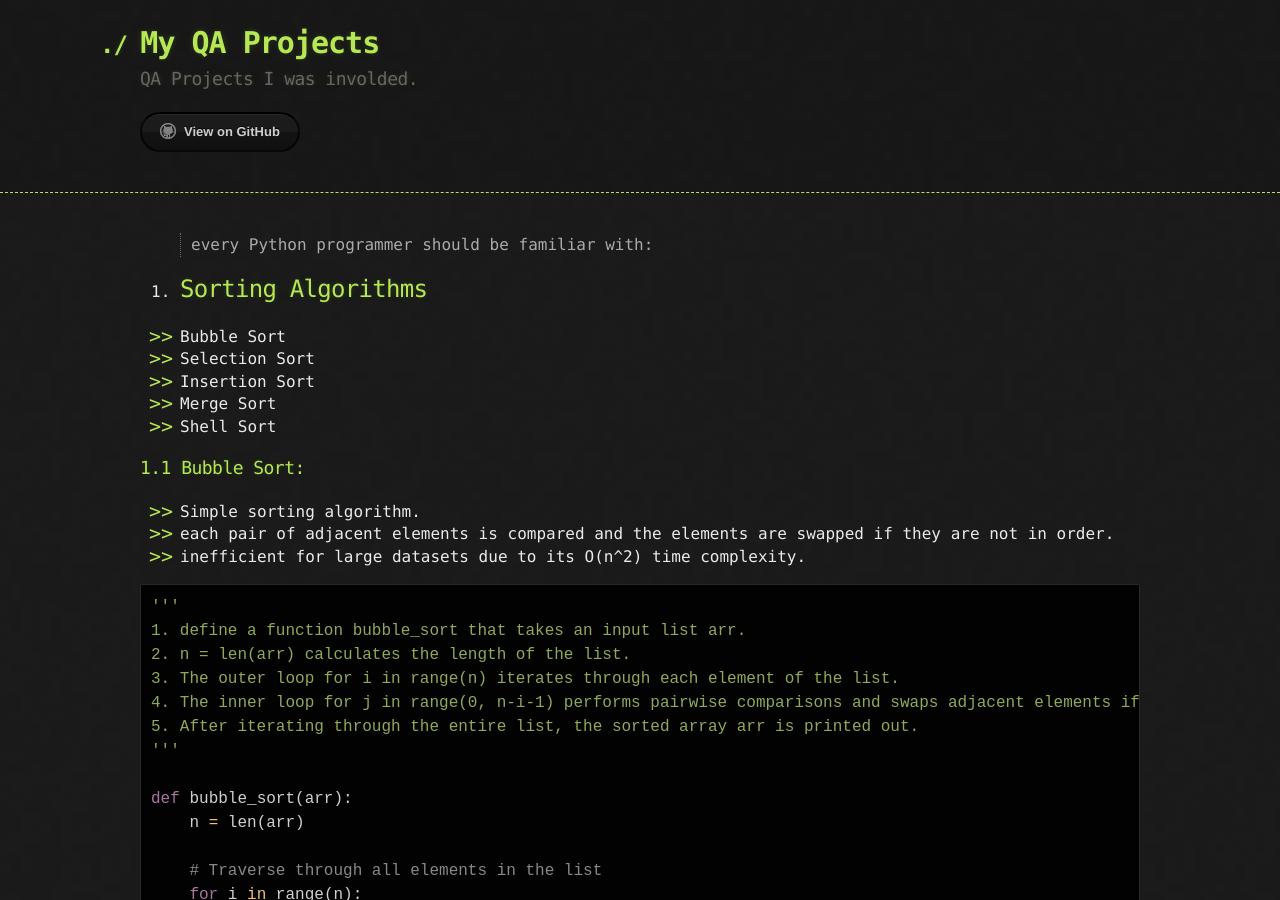
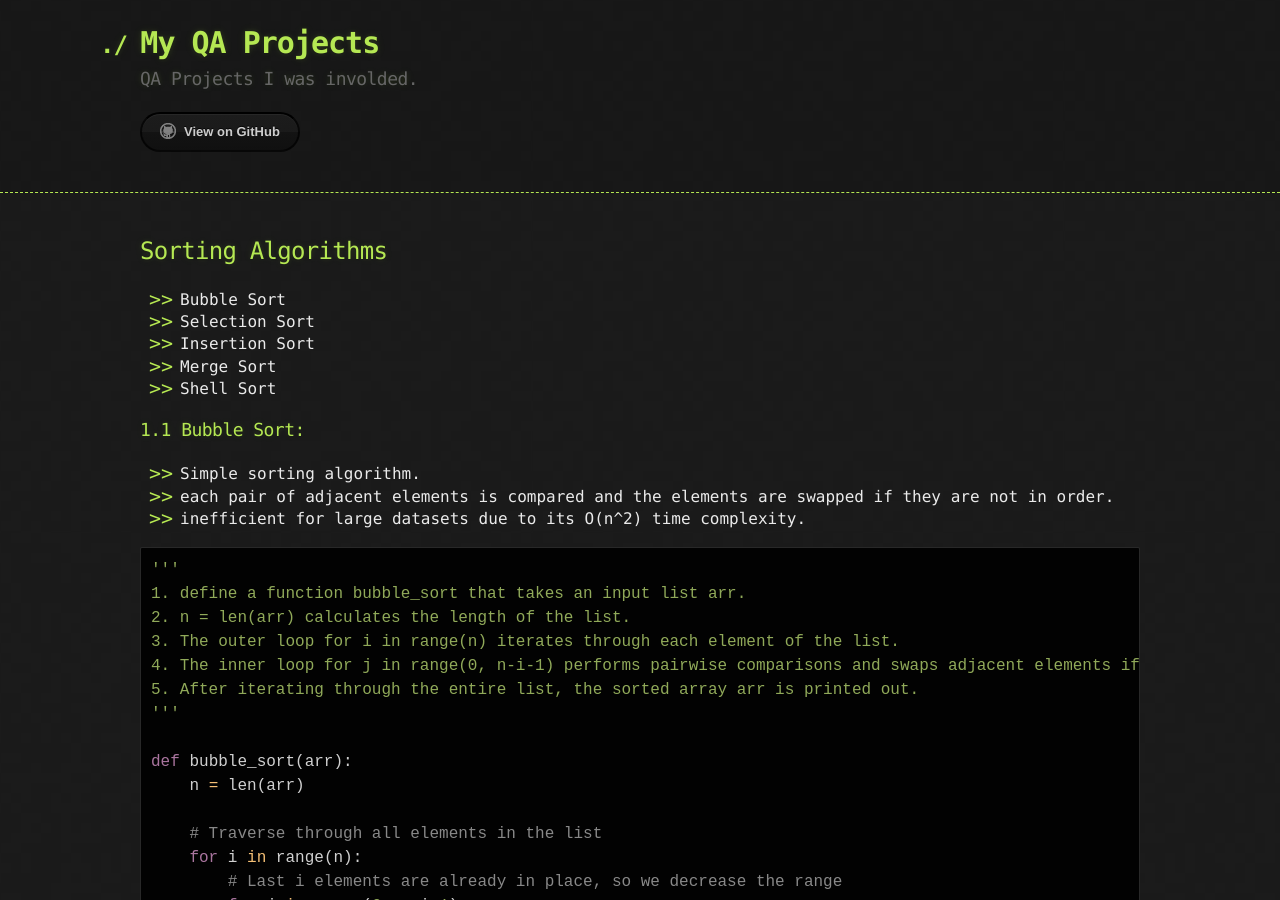
Before and after one commit to sciustechnologia/sciustechnologia.github.io, a Jekyll site: the page built from python/10_algos/1001.md, in a window 1280 px wide and 900 px high. Built offline with Jekyll 4.4.1, drawn with Linux system fonts in a browser that asks for light colours.

Commit message:
Update 1001.md

```diff
--- a/python/10_algos/1001.md
+++ b/python/10_algos/1001.md
@@ -1,11 +1,9 @@
 ---
-title: 10_essential algorithms - Sorting Algorithms
+title: Python essential algorithms - Sorting Algorithms
 layout: default
 ---
 
-> every Python programmer should be familiar with:
-
-1. ## Sorting Algorithms
+## Sorting Algorithms
 
 * Bubble Sort
 * Selection Sort
```
